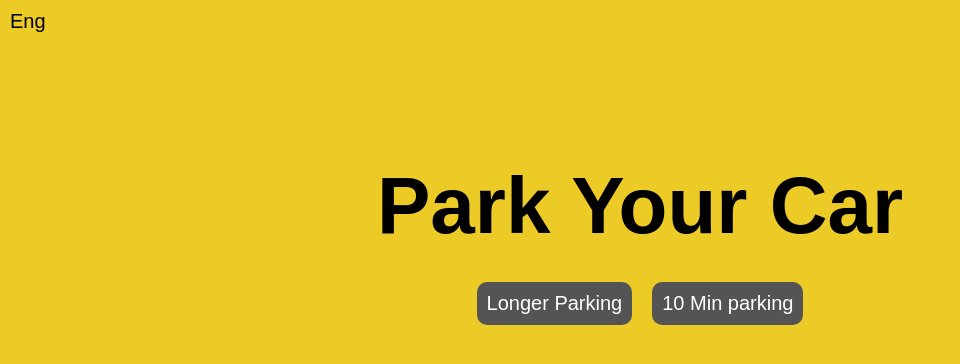
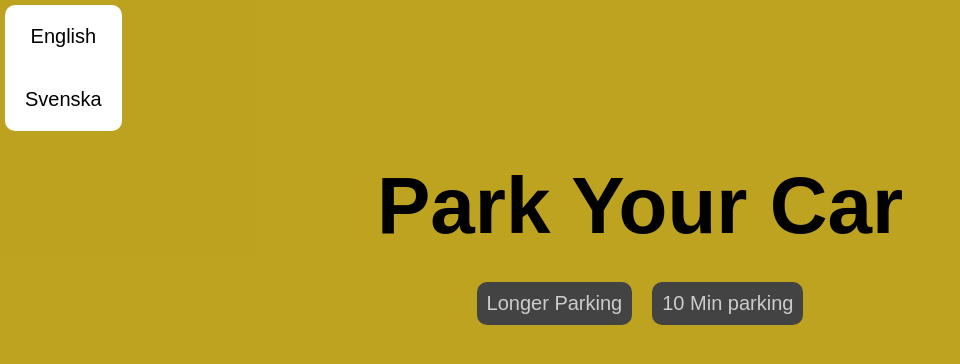
Before and after one commit to itggot-William-Eriksson/Gr-nssnittsprojekt1, a plain HTML site: page Park/site/index.html in a window 1280 px wide. Both pictures are taken after a click on the button "Eng". Shown: the whole page, without its empty margins (0-960 px from the left). Drawn offline with Linux system fonts and the light colour scheme.

Commit message:
klar med första sidan och språk functioner

```diff
--- a/Park/site/css/style.css
+++ b/Park/site/css/style.css
@@ -41,14 +41,51 @@ button.icon {
 	background-color: rgba(0,0,0,0);
 }
 
+button.lang_menu {
+	background-color: rgba(0,0,0,0);
+}
+
+.card {
+	margin: 20px;
+	background-color: white;
+	border-radius: 10px;
+	border: 0;
+	padding: 10px;
+	display: flex;
+	flex-direction: column;
+	align-items: center;
+	font-size: 20px;
+	color: black;
+	font-family: arial;
+	padding: 10px;
+	border-radius: 10px;
+	border: 0px;
+}
+
 .button_alligner {
 	margin-top: 20px;
 	display: flex;
 	flex-direction: row;
 }
 
+div.lang_menu {
+	padding: 0px;
+	position: fixed;
+	top: 5px;
+	left: 5px;
+	margin: 0;
+}
+
 .closed {
 	display: none;
+}
+
+a.backgroundshadow {
+	position: fixed;
+	height: 100vh;
+	width: 100vw;
+	top: 0;
+	background-color: rgba(0,0,0,0.2);
 }
 
 @media only screen
--- a/Park/site/index.html
+++ b/Park/site/index.html
@@ -1,27 +1,36 @@
 <!DOCTYPE html>
 <html>
 	<head>
-		<title></title>
+		<title>Park Car</title>
 		<link rel="stylesheet" type="text/css" href="css/style.css">
 		<meta name="viewport" content="width=device-width, initial-scale=1">
-		<link rel="icon" href="Bild i title">
+		<link rel="icon" href="img/car.png">
 	</head>
 	<body>
-		<h1>Park Your Car</h1>
-		<div class="button_alligner lang_eng">
+		<h1 class="lang_eng lang_block">Park Your Car</h1>
+		<h1 class="lang_sv lang_block closed">Parkera Din Bil</h1>
+		<div class="button_alligner lang_eng lang_block">
 			<button>Longer Parking</button>
 			<button>10 Min parking</button>
 		</div>
-		<div class="button_alligner lang_swe closed">
+		<div class="button_alligner lang_sv lang_block closed">
 			<button>längre parkering</button>
 			<button>10 Min parkinging</button>
 		</div>
 		<button class="icon" onclick="openLangMenu('#langMenu')">
-			<h3 class="lank_eng">Eng</h3>
-			<h3 class="lang_swe closed">Sv</h3>
+			<h3 class="lang_eng lang_block">Eng</h3>
+			<h3 class="lang_sv lang_block closed">Sv</h3>
 		</button>
-		<div id="langMenu" class="card langMenu">
-		</div>
+		<a id="langMenu" onclick="closeLangMenu('#langMenu')" class="backgroundshadow closed">
+			<div class="card lang_menu">
+				<button class="lang_menu" onclick="changeLang('.lang_eng')">
+					<h3>English</h3>
+				</button>
+				<button class="lang_menu" onclick="changeLang('.lang_sv')">
+					<h3>Svenska</h3>
+				</button>
+			</div>
+		</a>
 		<script type="text/javascript" src="js/js.js"></script>
 	</body>
 </html>
--- a/Park/site/js/js.js
+++ b/Park/site/js/js.js
@@ -0,0 +1,22 @@
+function openLangMenu(variabel) {
+	var element = document.querySelector(variabel);
+	element.classList.remove("closed");
+}
+
+function closeLangMenu(variabel) {
+	var element = document.querySelector(variabel);
+	element.classList.add("closed");
+}
+
+function changeLang(variabel) {
+	var tempAll = document.querySelectorAll(".lang_block");
+	for (var i = 0; i < tempAll.length; i++){
+		var e = tempAll[i];
+		e.classList.add("closed");
+	}
+	var tempAll = document.querySelectorAll(variabel);
+	for (var i = 0; i < tempAll.length; i++) {
+		var e = tempAll[i];
+		e.classList.remove("closed");
+	}
+}
```
Also changed, not shown: Park/site/img/Car.png (added).
